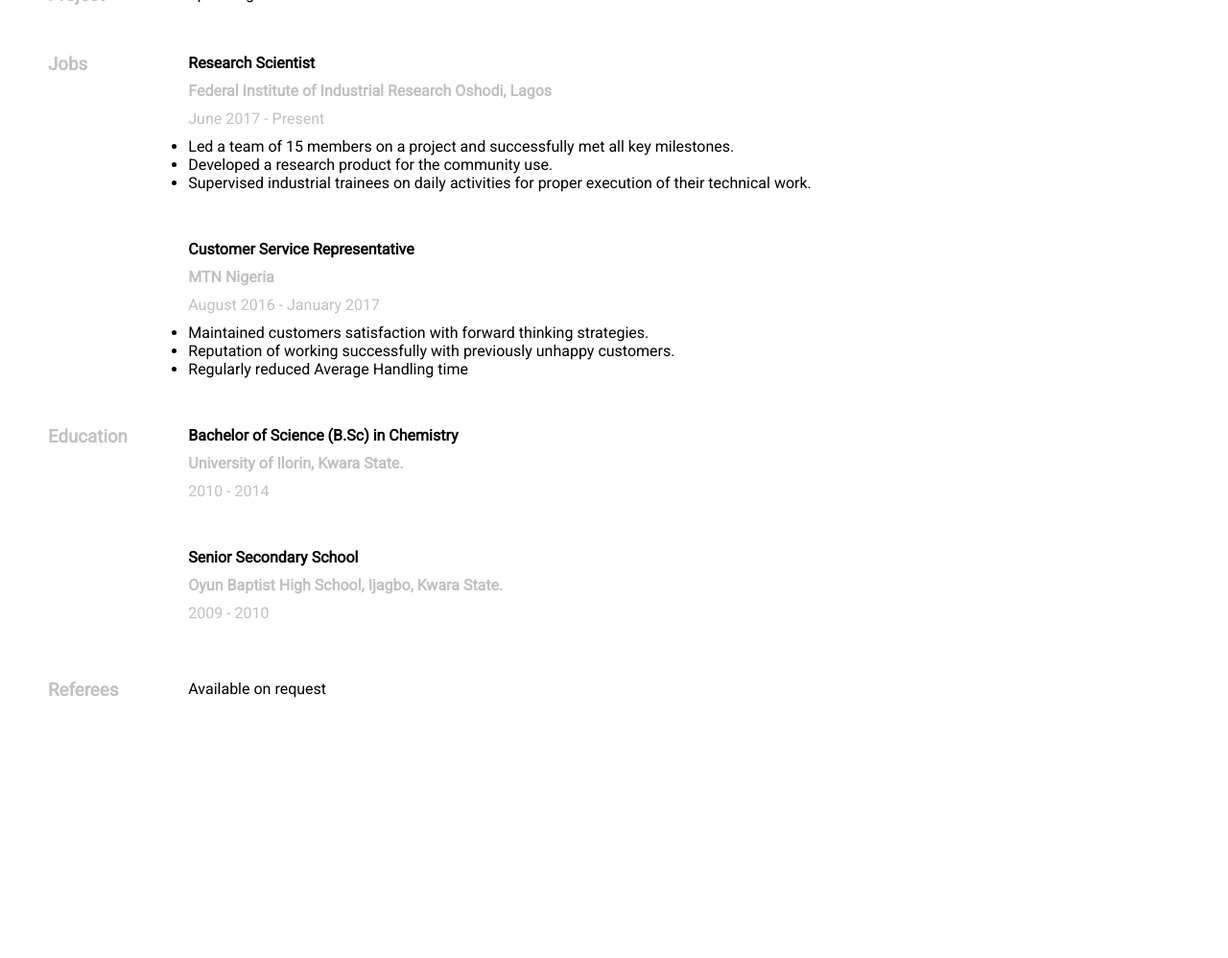
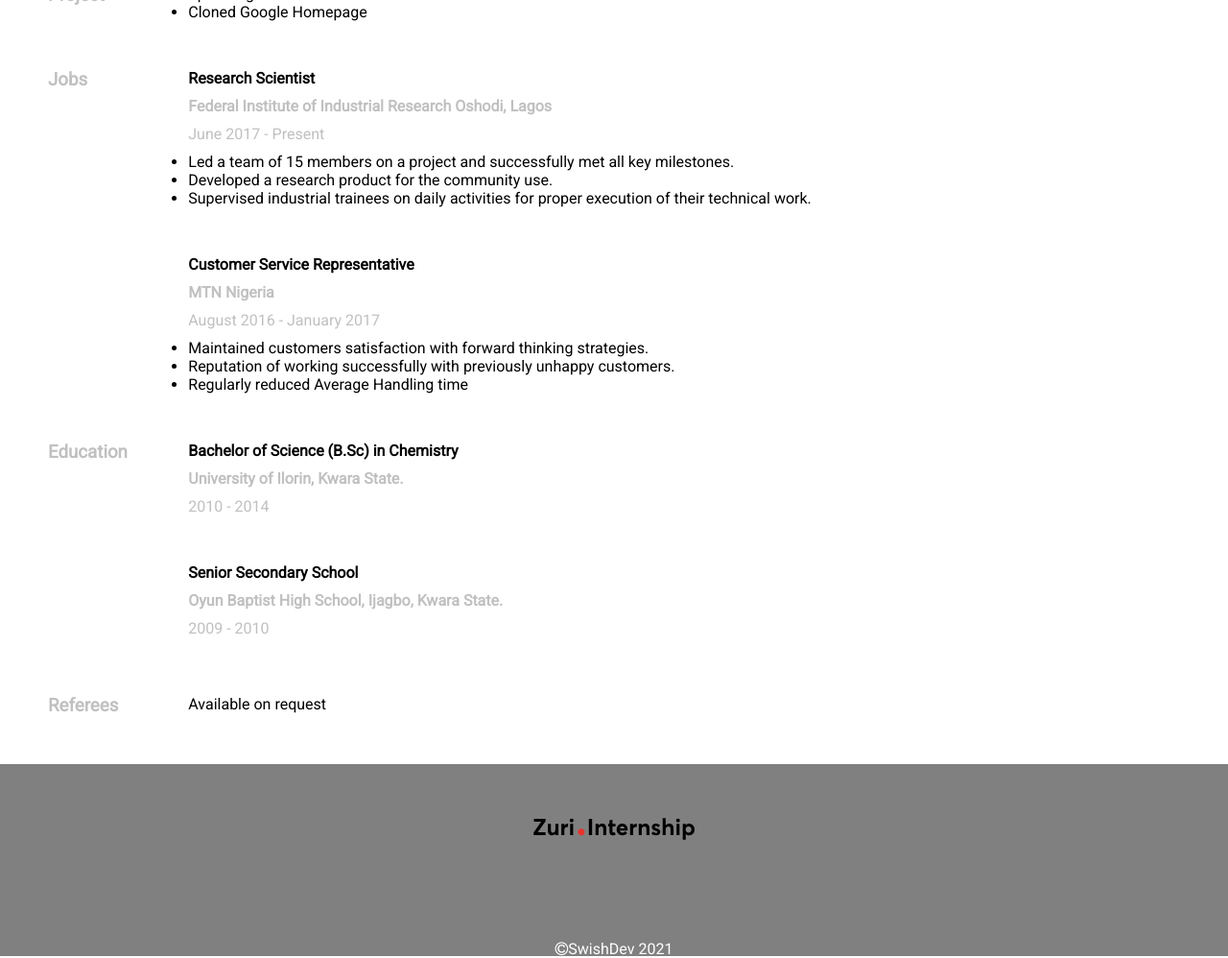
Before and after one commit to shefabo/HNG-stage2, a plain HTML site: page index.html in a window 1280 px wide. Shown: the part 1194-2192 px from the top of the page at 96% size. Before the commit the page ends 1974 px from the top, so only its background shows below. Drawn offline with Linux system fonts and the light colour scheme.

Commit message:
commit modified

```diff
--- a/index.html
+++ b/index.html
@@ -12,9 +12,6 @@
 </head>
 <body>
     <header>
-        <div class="heading">
-            <a href="https://internship.zuri.team/"><img src="images/logo.36d2d48a.svg" alt="Zuri logo"></a>
-        </div>
         <div class="heading">
             <h1>Sherif Abolarin</h1>
             <h3>Front End Developer</h3>
@@ -98,7 +95,8 @@
                     </td>
                     <td>
                         <ul>
-                            <a href="https://happy-kepler-fc8bd6.netlify.app/"><li>Space.Ng</li></a>
+                            <a href="https://happy-kepler-fc8bd6.netlify.app/"><li class="project">Space.Ng</li></a>
+                            <a href="https://heuristic-lichterman-090587.netlify.app/"><li>Cloned Google Homepage</li></a>
                         </ul>
                     </td>
                 </tr>
@@ -153,5 +151,13 @@
             </tbody>
         </table>
     </main>
+    <footer>
+        <div class="footerLogo">
+            <a href="https://internship.zuri.team/"><img src="images/logo.36d2d48a.svg" alt="Zuri logo"></a>
+        </div>
+        <div class="copyright">
+            <p><i class="fa fa-copyright" aria-hidden="true"></i>SwishDev 2021</p>
+        </div>
+    </footer>
 </body>
 </html>
--- a/styles.css
+++ b/styles.css
@@ -6,7 +6,7 @@
 
 header {
     display: flex;
-    justify-content: space-around;
+    justify-content: space-between;
     background:  url(images/fedheader.jpg);
     background-repeat: no-repeat;
     background-size: cover;
@@ -38,6 +38,7 @@ li {
     list-style: none;
     margin: 10px;
     display: inline;
+    color: #e7332b;
 }
 table {
     border-spacing: 50px;
@@ -58,13 +59,30 @@ p {
 .sub-wrapper {
     margin-top: 50px;
 }
+footer {
+    background-color:grey;
+    height: 200px;
+    color: white;
+}
+.footerLogo {
+    text-align: center;
+    padding-top: 50px;
+    margin-bottom: 100px;
+}
+.copyright {
+    position: relative;
+    ;
+}
+.copyright p {
+    text-align: center;
+
+}
 @media (max-width: 428px) {
     header {
-        position: relative;
         flex-direction: column;
     }
     .heading {
-        margin: 2px;
+        margin: 10px;
     }
     * {
         font-size: 12px;
```
